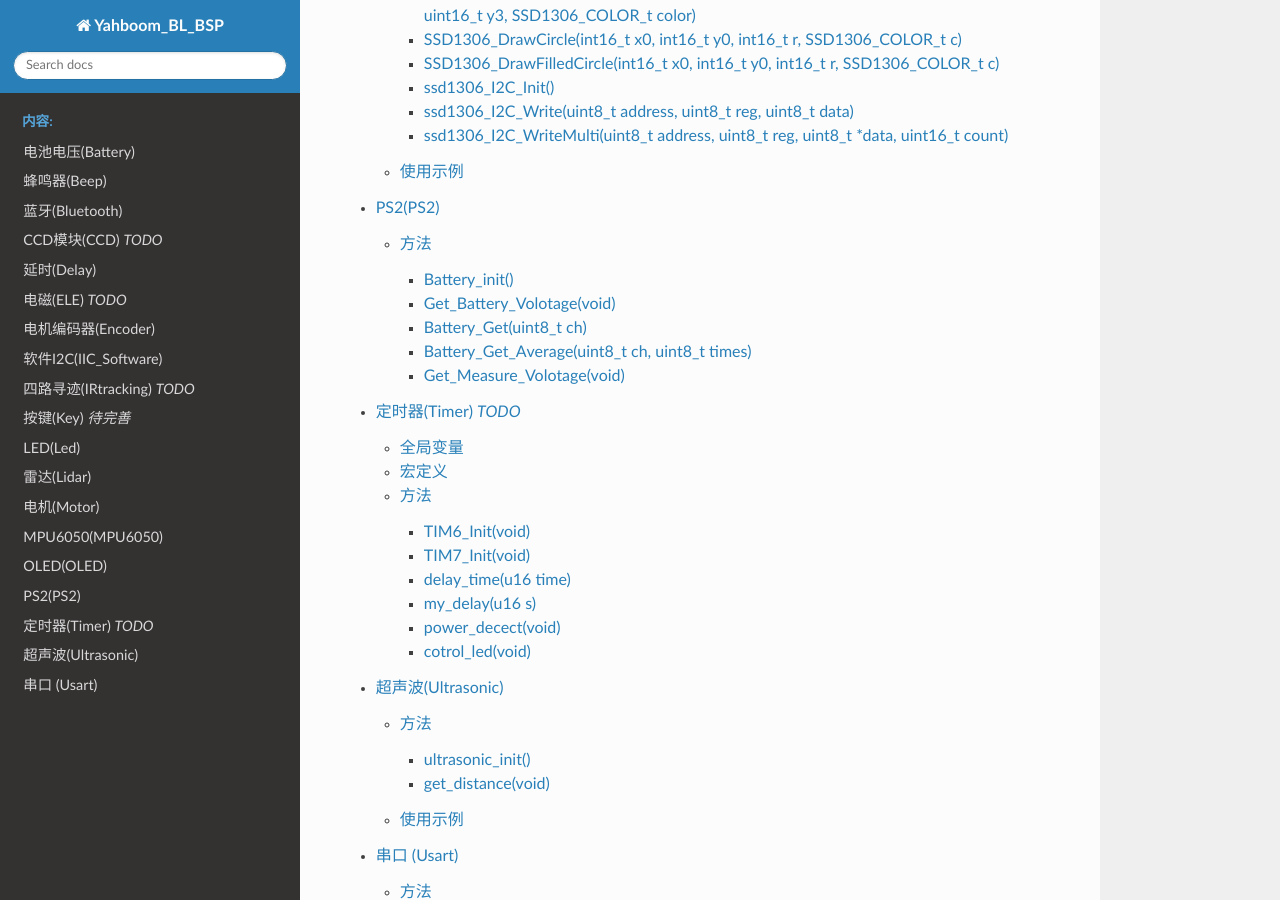
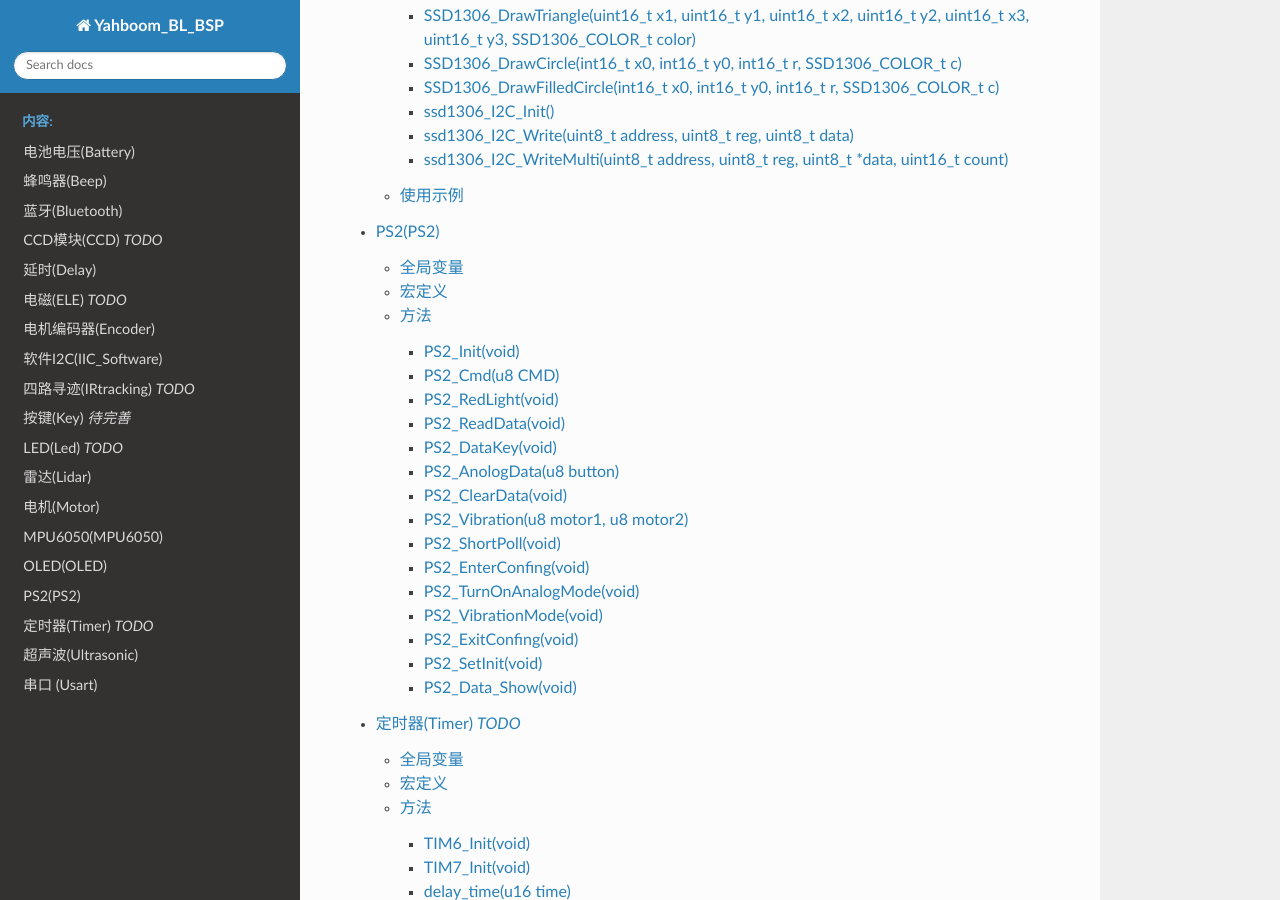
Before and after one commit to zt-x/Yahboom_BalanceCar_DOC, a Sphinx documentation site: the page built from source/index.rst, in a window 1280 px wide and 900 px high, scrolled down 3932 px. Built offline with Sphinx 7.4.7 and the Read the Docs theme 3.1.0, drawn with Linux system fonts in a browser that asks for light colours; some of the changed lines change nothing that is shown; some of the changed text lies outside the part shown.

Commit message:
fix lots

```diff
--- a/source/LED(Led).md
+++ b/source/LED(Led).md
@@ -25,50 +25,31 @@
     tr {background-color:;}
     td {font-size:12px;border-width: 1px;padding: 8px;border-style: solid;border-color: #2980b9;}
 </style>
-## LED(Led)
+## LED(Led) *TODO*
+
+### 宏定义
+<table border="1">
+<tr><th>宏定义</th><th>值</th><th>注释</th></tr>
+<tr><td>LED_RCC</td><td>RCC_APB2Periph_GPIOB</td><td>LED引脚的时钟</td></tr>
+<tr><td>LED_PORT</td><td>GPIOB</td><td>LED控制的GPIO端口</td></tr>
+<tr><td>LED_PIN</td><td>GPIO_Pin_3</td><td>LED控制的GPIO引脚</td></tr>
+<tr><td>LED_ON</td><td>GPIO_SetBits(LED_PORT, LED_PIN)</td><td>打开LED</td></tr>
+<tr><td>LED_OFF</td><td>GPIO_ResetBits(LED_PORT, LED_PIN)</td><td>关闭LED</td></tr>
+<tr><td>LED</td><td>PBout(3)</td><td>LED的状态控制</td></tr>
+</table>
 
 ### 方法
-#### Battery_init()
-初始化电池电压测量库
 
-#### Get_Battery_Volotage(void)
-*注：Yahboom STM32平衡小车配的电源电压输出范围大致在 8.5~12.5v之间*
-
-获得实际电池分压前电压<br>
-实际测量的值比计算得出的值低一点点<br>
+#### init_led_gpio(void)
+初始化LED的GPIO引脚
 <table border="1">
 <tr><th>返回值</th><th>类型</th></tr>
-<tr><td>原始电压值</td><td>float</td></tr>
+<tr><td>无</td><td>void</td></tr>
 </table>
 
-#### Battery_Get(uint8_t ch)
-获取ADC测量值<br>
-<table border="1">
-<tr><th>参数</th><th>类型</th><th>注释</th></tr>
-<tr><td>ch</td><td>uint8_t</td><td>ADC通道</td></tr>
-</table>
-
+#### init_gpio(void)
+初始化GPIO引脚
 <table border="1">
 <tr><th>返回值</th><th>类型</th></tr>
-<tr><td>获取到的ADC值</td><td>uint16_t</td></tr>
+<tr><td>无</td><td>void</td></tr>
 </table>
-
-#### Battery_Get_Average(uint8_t ch, uint8_t times)
-获得 ADC 多次测量平均值 <br>
-<table border="1">
-<tr><th>参数</th><th>类型</th><th>注释</th></tr>
-<tr><td>ch</td><td>uint8_t</td><td>ADC通道</td></tr>
-<tr><td>times</td><td>uint8_t</td><td>测量次数</td></tr>
-</table>
-
-<table border="1">
-<tr><th>返回值</th><th>类型</th></tr>
-<tr><td>获取到的ADC值</td><td>uint16_t</td></tr>
-</table>
-
-#### Get_Measure_Volotage(void)
-获得测得原始电压值<br><br>
-<table border="1">
-<tr><th>返回值</th><th>类型</th></tr>
-<tr><td>原始电压值</td><td>float</td></tr>
-</table>
--- a/source/MPU6050(MPU6050).md
+++ b/source/MPU6050(MPU6050).md
@@ -76,6 +76,50 @@
 
 ## MPU6050(MPU6050)
 
+### 宏定义
+<table border="1">
+<tr><th>宏定义</th><th>值</th><th>注释</th></tr>
+<tr><td>PRINT_ACCEL</td><td>(0x01)</td><td>打印加速度数据</td></tr>
+<tr><td>PRINT_GYRO</td><td>(0x02)</td><td>打印陀螺仪数据</td></tr>
+<tr><td>PRINT_QUAT</td><td>(0x04)</td><td>打印四元数数据</td></tr>
+<tr><td>ACCEL_ON</td><td>(0x01)</td><td>加速度传感器使能</td></tr>
+<tr><td>GYRO_ON</td><td>(0x02)</td><td>陀螺仪传感器使能</td></tr>
+<tr><td>MOTION</td><td>(0)</td><td>运动状态（0表示无运动）</td></tr>
+<tr><td>NO_MOTION</td><td>(1)</td><td>非运动状态（1表示有运动）</td></tr>
+<tr><td>DEFAULT_MPU_HZ</td><td>(200)</td><td>默认采样频率，单位为 Hz</td></tr>
+<tr><td>FLASH_SIZE</td><td>(512)</td><td>闪存大小，单位为字节</td></tr>
+<tr><td>FLASH_MEM_START</td><td>((void*)0x1800)</td><td>闪存起始地址</td></tr>
+<tr><td>q30</td><td>1073741824.0f</td><td>用于四元数和加速度/陀螺仪数据的标度因子</td></tr>
+</table>
+
+### 全局变量
+<table border="1">
+<tr><th>全局变量</th><th>类型</th><th>注释</th></tr>
+<tr><td>gyro</td><td>short[3]</td><td>陀螺仪数据数组，包含 x、y、z 轴数据</td></tr>
+<tr><td>accel</td><td>short[3]</td><td>加速度数据数组，包含 x、y、z 轴数据</td></tr>
+<tr><td>sensors</td><td>short</td><td>传感器状态标志</td></tr>
+<tr><td>Roll</td><td>float</td><td>横滚角</td></tr>
+<tr><td>Pitch</td><td>float</td><td>俯仰角</td></tr>
+<tr><td>Yaw</td><td>float</td><td>偏航角</td></tr>
+<tr><td>q0</td><td>float</td><td>四元数 q0 部分</td></tr>
+<tr><td>q1</td><td>float</td><td>四元数 q1 部分</td></tr>
+<tr><td>q2</td><td>float</td><td>四元数 q2 部分</td></tr>
+<tr><td>q3</td><td>float</td><td>四元数 q3 部分</td></tr>
+<tr><td>buffer</td><td>uint8_t[14]</td><td>缓冲区用于存储数据</td></tr>
+<tr><td>MPU6050_FIFO</td><td>int16_t[6][11]</td><td>数据缓存数组，用于滤波处理</td></tr>
+<tr><td>Gx_offset</td><td>int16_t</td><td>滚转轴偏移量</td></tr>
+<tr><td>Gy_offset</td><td>int16_t</td><td>俯仰轴偏移量</td></tr>
+<tr><td>Gz_offset</td><td>int16_t</td><td>偏航轴偏移量</td></tr>
+</table>
+
+### 静态变量
+<table border="1">
+<tr><th>静态变量</th><th>类型</th><th>注释</th></tr>
+<tr><td>gyro_orientation</td><td>signed char[9]</td><td>陀螺仪方向矩阵</td></tr>
+</table>
+
+
+
 ### 方法
 
 #### MPU6050_Init()
@@ -99,44 +143,7 @@
 <tr><td>摄氏温度</td><td>int</td></tr>
 </table>
 
-<table border="1">
-<tr><th>宏定义</th><th>值</th><th>注释</th></tr>
-<tr><td>PRINT_ACCEL</td><td>(0x01)</td><td>打印加速度数据</td></tr>
-<tr><td>PRINT_GYRO</td><td>(0x02)</td><td>打印陀螺仪数据</td></tr>
-<tr><td>PRINT_QUAT</td><td>(0x04)</td><td>打印四元数数据</td></tr>
-<tr><td>ACCEL_ON</td><td>(0x01)</td><td>加速度传感器使能</td></tr>
-<tr><td>GYRO_ON</td><td>(0x02)</td><td>陀螺仪传感器使能</td></tr>
-<tr><td>MOTION</td><td>(0)</td><td>运动状态（0表示无运动）</td></tr>
-<tr><td>NO_MOTION</td><td>(1)</td><td>非运动状态（1表示有运动）</td></tr>
-<tr><td>DEFAULT_MPU_HZ</td><td>(200)</td><td>默认采样频率，单位为 Hz</td></tr>
-<tr><td>FLASH_SIZE</td><td>(512)</td><td>闪存大小，单位为字节</td></tr>
-<tr><td>FLASH_MEM_START</td><td>((void*)0x1800)</td><td>闪存起始地址</td></tr>
-<tr><td>q30</td><td>1073741824.0f</td><td>用于四元数和加速度/陀螺仪数据的标度因子</td></tr>
-</table>
 
-<table border="1">
-<tr><th>全局变量</th><th>类型</th><th>注释</th></tr>
-<tr><td>gyro</td><td>short[3]</td><td>陀螺仪数据数组，包含 x、y、z 轴数据</td></tr>
-<tr><td>accel</td><td>short[3]</td><td>加速度数据数组，包含 x、y、z 轴数据</td></tr>
-<tr><td>sensors</td><td>short</td><td>传感器状态标志</td></tr>
-<tr><td>Roll</td><td>float</td><td>横滚角</td></tr>
-<tr><td>Pitch</td><td>float</td><td>俯仰角</td></tr>
-<tr><td>Yaw</td><td>float</td><td>偏航角</td></tr>
-<tr><td>q0</td><td>float</td><td>四元数 q0 部分</td></tr>
-<tr><td>q1</td><td>float</td><td>四元数 q1 部分</td></tr>
-<tr><td>q2</td><td>float</td><td>四元数 q2 部分</td></tr>
-<tr><td>q3</td><td>float</td><td>四元数 q3 部分</td></tr>
-<tr><td>buffer</td><td>uint8_t[14]</td><td>缓冲区用于存储数据</td></tr>
-<tr><td>MPU6050_FIFO</td><td>int16_t[6][11]</td><td>数据缓存数组，用于滤波处理</td></tr>
-<tr><td>Gx_offset</td><td>int16_t</td><td>滚转轴偏移量</td></tr>
-<tr><td>Gy_offset</td><td>int16_t</td><td>俯仰轴偏移量</td></tr>
-<tr><td>Gz_offset</td><td>int16_t</td><td>偏航轴偏移量</td></tr>
-</table>
-
-<table border="1">
-<tr><th>静态变量</th><th>类型</th><th>注释</th></tr>
-<tr><td>gyro_orientation</td><td>signed char[9]</td><td>陀螺仪方向矩阵</td></tr>
-</table>
 
 <table border="1">
 <tr><th>其它函数</th><th>返回值</th><th>功能</th></tr>
--- a/source/PS2(PS2).md
+++ b/source/PS2(PS2).md
@@ -27,48 +27,158 @@
 </style>
 ## PS2(PS2)
 
+### 全局变量
+<table border="1">
+<tr><th>全局变量</th><th>类型</th><th>注释</th></tr>
+<tr><td>Handkey</td><td>u16</td><td>按键值读取临时存储</td></tr>
+<tr><td>Comd</td><td>u8[2]</td><td>开始命令数组</td></tr>
+<tr><td>Data</td><td>u8[9]</td><td>数据存储数组</td></tr>
+<tr><td>MASK</td><td>u16[16]</td><td>按键掩码数组</td></tr>
+</table>
+
+### 宏定义
+<table border="1">
+<tr><th>宏定义</th><th>值</th><th>注释</th></tr>
+<tr><td>PS_RCC_DI</td><td>RCC_APB2Periph_GPIOB</td><td>数据输入DI引脚的时钟</td></tr>
+<tr><td>PS_RCC_DO</td><td>RCC_APB2Periph_GPIOB</td><td>数据输出DO引脚的时钟</td></tr>
+<tr><td>PS_RCC_CS</td><td>RCC_APB2Periph_GPIOB</td><td>片选CS引脚的时钟</td></tr>
+<tr><td>PS_RCC_CLK</td><td>RCC_APB2Periph_GPIOB</td><td>时钟CLK引脚的时钟</td></tr>
+<tr><td>PS_PIN_DI</td><td>GPIO_Pin_14</td><td>数据输入DI引脚</td></tr>
+<tr><td>PS_PIN_DO</td><td>GPIO_Pin_15</td><td>数据输出DO引脚</td></tr>
+<tr><td>PS_PIN_CS</td><td>GPIO_Pin_12</td><td>片选CS引脚</td></tr>
+<tr><td>PS_PIN_CLK</td><td>GPIO_Pin_13</td><td>时钟CLK引脚</td></tr>
+<tr><td>PS_PORT_DI</td><td>GPIOB</td><td>DI引脚的GPIO端口</td></tr>
+<tr><td>PS_PORT_DO</td><td>GPIOB</td><td>DO引脚的GPIO端口</td></tr>
+<tr><td>PS_PORT_CS</td><td>GPIOB</td><td>CS引脚的GPIO端口</td></tr>
+<tr><td>PS_PORT_CLK</td><td>GPIOB</td><td>CLK引脚的GPIO端口</td></tr>
+<tr><td>DI</td><td>PBin(14)</td><td>数据输入</td></tr>
+<tr><td>DO_H</td><td>PBout(15)=1</td><td>命令位高</td></tr>
+<tr><td>DO_L</td><td>PBout(15)=0</td><td>命令位低</td></tr>
+<tr><td>CS_H</td><td>PBout(12)=1</td><td>CS拉高</td></tr>
+<tr><td>CS_L</td><td>PBout(12)=0</td><td>CS拉低</td></tr>
+<tr><td>CLK_H</td><td>PBout(13)=1</td><td>时钟拉高</td></tr>
+<tr><td>CLK_L</td><td>PBout(13)=0</td><td>时钟拉低</td></tr>
+<tr><td>PSB_*</td><td>对应的按键值</td><td>各种按键的常量定义</td></tr>
+</table>
+
+
 ### 方法
-#### Battery_init()
-初始化电池电压测量库
 
-#### Get_Battery_Volotage(void)
-*注：Yahboom STM32平衡小车配的电源电压输出范围大致在 8.5~12.5v之间*
-
-获得实际电池分压前电压<br>
-实际测量的值比计算得出的值低一点点<br>
+#### PS2_Init(void)
+PS2接收器模块初始化
 <table border="1">
 <tr><th>返回值</th><th>类型</th></tr>
-<tr><td>原始电压值</td><td>float</td></tr>
+<tr><td>无</td><td>void</td></tr>
 </table>
 
-#### Battery_Get(uint8_t ch)
-获取ADC测量值<br>
+#### PS2_Cmd(u8 CMD)
+向手柄发送命令
 <table border="1">
 <tr><th>参数</th><th>类型</th><th>注释</th></tr>
-<tr><td>ch</td><td>uint8_t</td><td>ADC通道</td></tr>
+<tr><td>CMD</td><td>u8</td><td>要发送的命令</td></tr>
+</table>
+<table border="1">
+<tr><th>返回值</th><th>类型</th></tr>
+<tr><td>无</td><td>void</td></tr>
 </table>
 
+#### PS2_RedLight(void)
+判断是否为红灯模式
 <table border="1">
 <tr><th>返回值</th><th>类型</th></tr>
-<tr><td>获取到的ADC值</td><td>uint16_t</td></tr>
+<tr><td>0</td><td>u8</td><td>红灯模式</td></tr>
+<tr><td>1</td><td>u8</td><td>其他模式</td></tr>
 </table>
 
-#### Battery_Get_Average(uint8_t ch, uint8_t times)
-获得 ADC 多次测量平均值 <br>
+#### PS2_ReadData(void)
+读取手柄数据
+<table border="1">
+<tr><th>返回值</th><th>类型</th></tr>
+<tr><td>无</td><td>void</td></tr>
+</table>
+
+#### PS2_DataKey(void)
+读取按键值
+<table border="1">
+<tr><th>返回值</th><th>类型</th></tr>
+<tr><td>按键值</td><td>u8</td></tr>
+</table>
+
+#### PS2_AnologData(u8 button)
+获取摇杆的模拟值
 <table border="1">
 <tr><th>参数</th><th>类型</th><th>注释</th></tr>
-<tr><td>ch</td><td>uint8_t</td><td>ADC通道</td></tr>
-<tr><td>times</td><td>uint8_t</td><td>测量次数</td></tr>
+<tr><td>button</td><td>u8</td><td>要读取的摇杆按钮</td></tr>
+</table>
+<table border="1">
+<tr><th>返回值</th><th>类型</th></tr>
+<tr><td>模拟值</td><td>u8</td></tr>
 </table>
 
+#### PS2_ClearData(void)
+清除数据缓冲区
 <table border="1">
 <tr><th>返回值</th><th>类型</th></tr>
-<tr><td>获取到的ADC值</td><td>uint16_t</td></tr>
+<tr><td>无</td><td>void</td></tr>
 </table>
 
-#### Get_Measure_Volotage(void)
-获得测得原始电压值<br><br>
+#### PS2_Vibration(u8 motor1, u8 motor2)
+设置手柄震动
+<table border="1">
+<tr><th>参数</th><th>类型</th><th>注释</th></tr>
+<tr><td>motor1</td><td>u8</td><td>右侧小震动电机（0x00关，其他开）</td></tr>
+<tr><td>motor2</td><td>u8</td><td>左侧大震动电机（0x40~0xFF开，值越大震动越大）</td></tr>
+</table>
 <table border="1">
 <tr><th>返回值</th><th>类型</th></tr>
-<tr><td>原始电压值</td><td>float</td></tr>
+<tr><td>无</td><td>void</td></tr>
 </table>
+
+#### PS2_ShortPoll(void)
+短轮询
+<table border="1">
+<tr><th>返回值</th><th>类型</th></tr>
+<tr><td>无</td><td>void</td></tr>
+</table>
+
+#### PS2_EnterConfing(void)
+进入配置模式
+<table border="1">
+<tr><th>返回值</th><th>类型</th></tr>
+<tr><td>无</td><td>void</td></tr>
+</table>
+
+#### PS2_TurnOnAnalogMode(void)
+发送模拟量模式设置
+<table border="1">
+<tr><th>返回值</th><th>类型</th></tr>
+<tr><td>无</td><td>void</td></tr>
+</table>
+
+#### PS2_VibrationMode(void)
+设置振动模式
+<table border="1">
+<tr><th>返回值</th><th>类型</th></tr>
+<tr><td>无</td><td>void</td></tr>
+</table>
+
+#### PS2_ExitConfing(void)
+完成并保存配置
+<table border="1">
+<tr><th>返回值</th><th>类型</th></tr>
+<tr><td>无</td><td>void</td></tr>
+</table>
+
+#### PS2_SetInit(void)
+控制器配置初始化
+<table border="1">
+<tr><th>返回值</th><th>类型</th></tr>
+<tr><td>无</td><td>void</td></tr>
+</table>
+
+#### PS2_Data_Show(void)
+按键值测试及输出函数
+<table border="1">
+<tr><th>返回值</th><th>类型</th></tr>
+<tr><td>无</td><td>void</td></tr>
+</table>
--- a/source/延时(Delay).md
+++ b/source/延时(Delay).md
@@ -27,10 +27,6 @@
 </style>
 ## 延时(Delay)
 
-void delay_init(void);
-void delay_ms(uint16_t nms);
-void delay_us(uint32_t nus);
-
 ### 方法
 #### delay_init(void)
 初始化延时函数<br>
```
